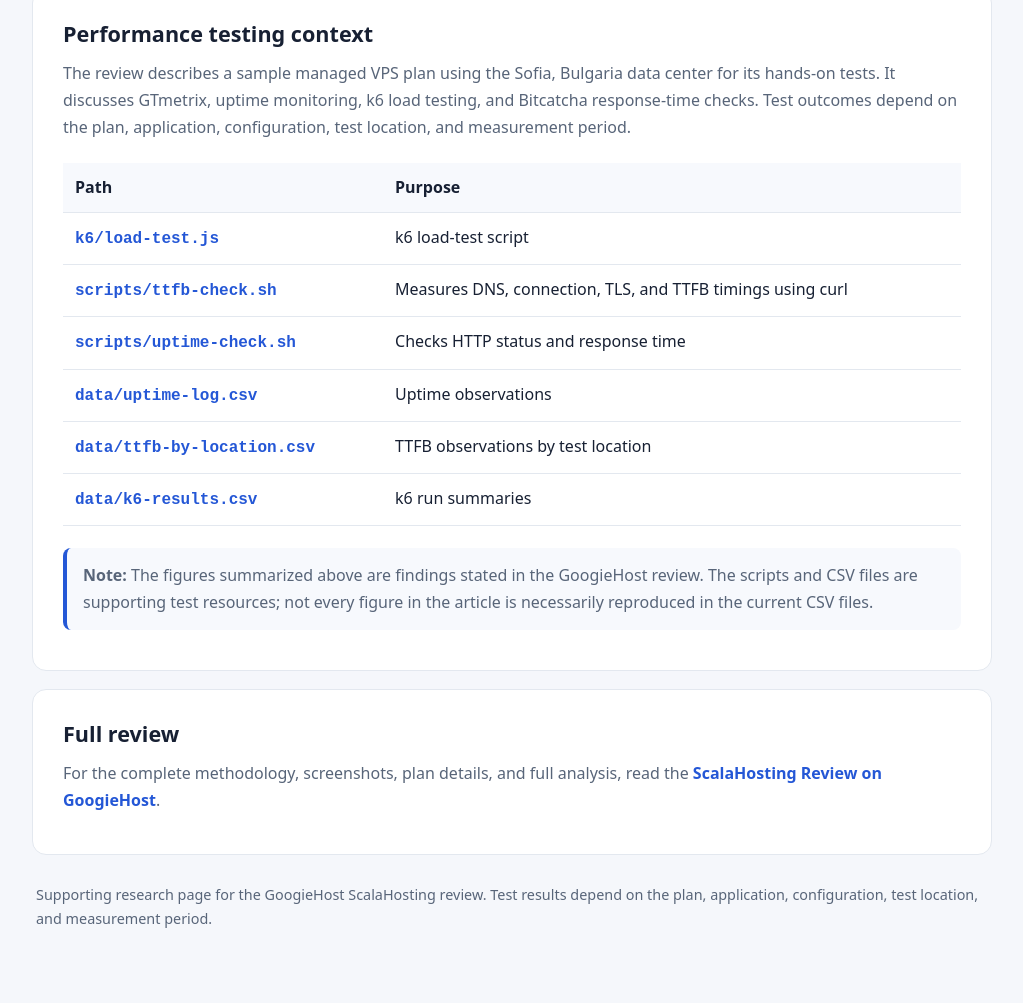
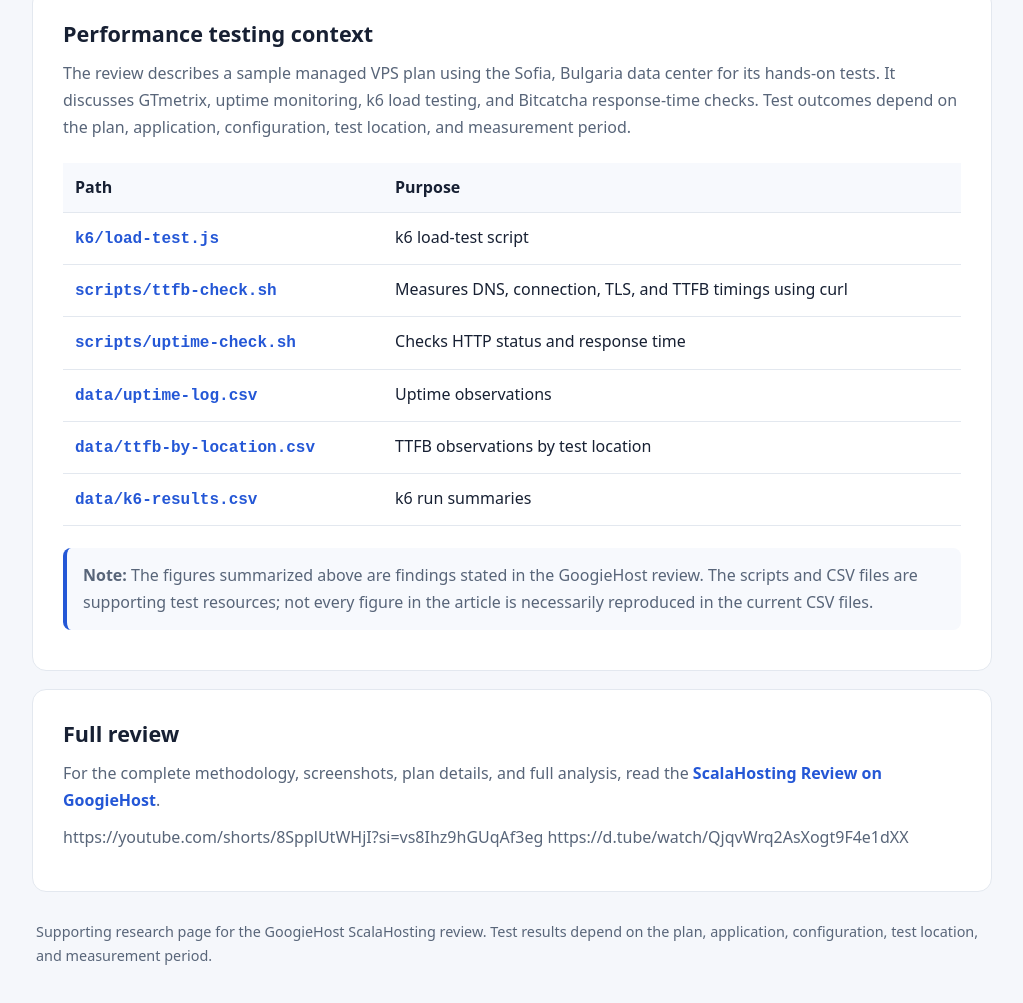
Before and after one commit to bestfreewebhosting/scalahosting-performance-data, a plain HTML site: page index.html in a window 1280 px wide. Shown: the part 1842-2845 px from the top of the page, without its empty margins (128-1151 px from the left). Drawn offline with Linux system fonts and the light colour scheme.

Commit message:
Update index.html

```diff
--- a/index.html
+++ b/index.html
@@ -98,6 +98,10 @@
   <section>
     <h2>Full review</h2>
     <p>For the complete methodology, screenshots, plan details, and full analysis, read the <a href="https://googiehost.com/blog/scalahosting-review/">ScalaHosting Review on GoogieHost</a>.</p>
+    <p>
+      https://youtube.com/shorts/8SpplUtWHjI?si=vs8Ihz9hGUqAf3eg
+      https://d.tube/watch/QjqvWrq2AsXogt9F4e1dXX
+    </p>
   </section>
 
   <footer>Supporting research page for the GoogieHost ScalaHosting review. Test results depend on the plan, application, configuration, test location, and measurement period.</footer>
```
